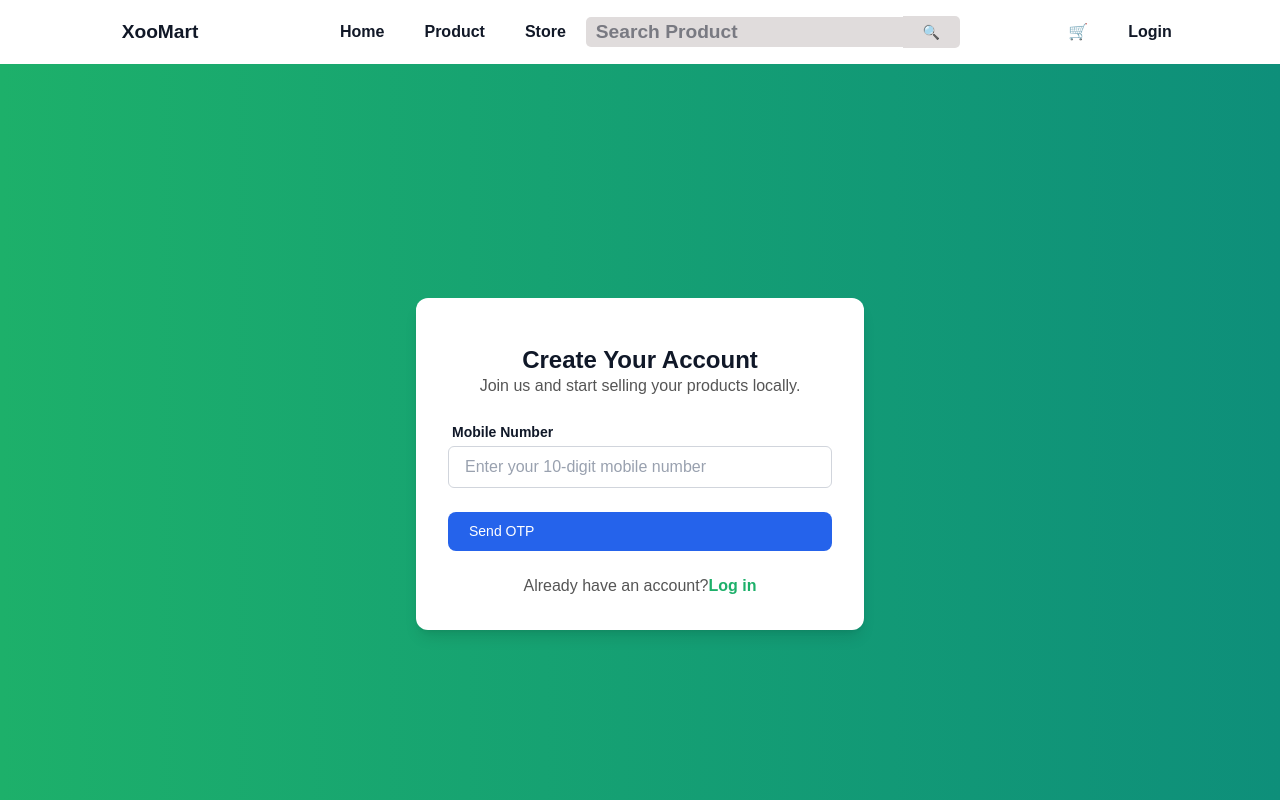
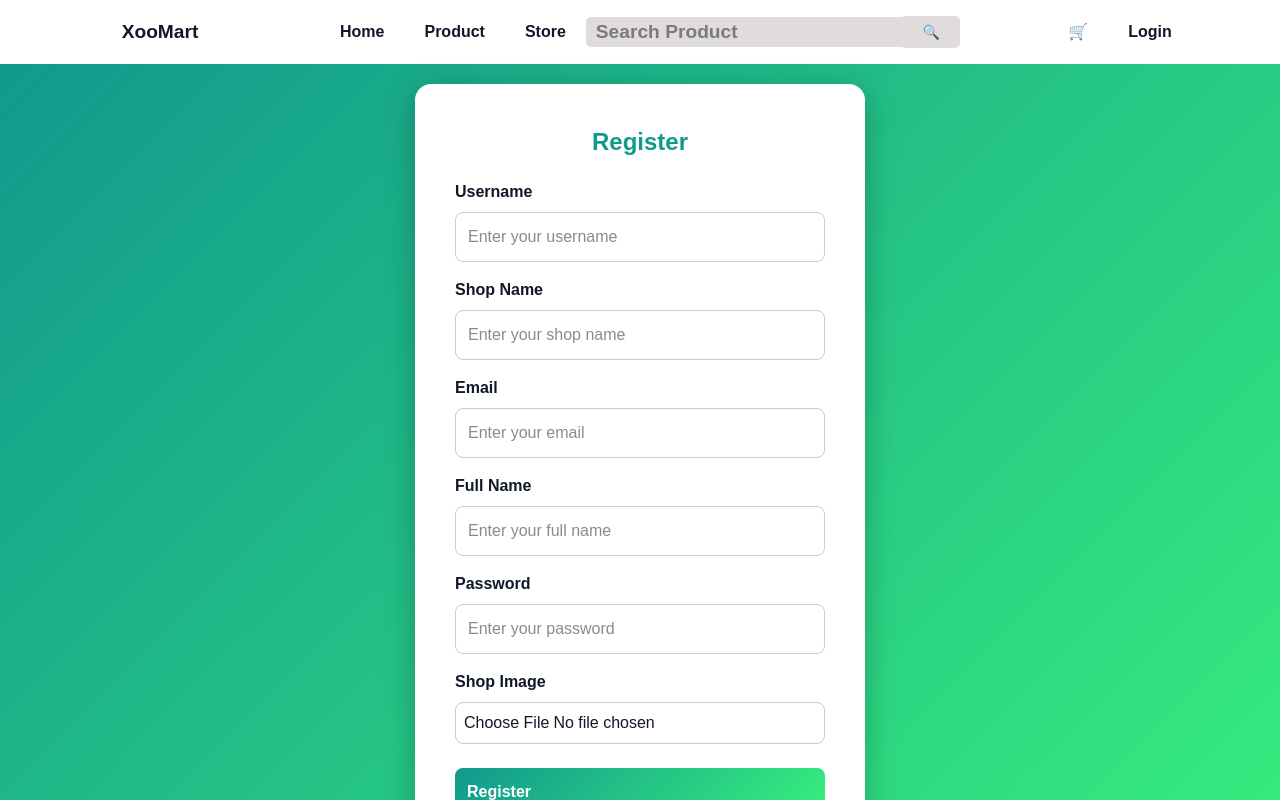
Before and after one commit to TejasSomnathe/XooMart, a React (Vite) app in the folder XooMart/frontend/: page /api/v1/users/register in a window 1280 px wide. Shown: the top 800 px of the page. Built offline with nearby package versions, Linux system fonts and the light colour scheme.

Commit message:
working on the login and  register in backend

```diff
--- a/XooMart/frontend/src/components/Login/Login.jsx
+++ b/XooMart/frontend/src/components/Login/Login.jsx
@@ -1,47 +1,110 @@
 import React, { useState } from 'react';
 import { NavLink } from 'react-router-dom';
+import { Link } from 'react-router-dom';
 import axios from 'axios';
 import './login.css';
 
 function Login() {
-  const [email, setEmail] = useState("");
-  const [password, setPassword] = useState("");
+  const [email, setEmail] = useState('');
+  const [password, setPassword] = useState('');
+
+
+  const handleSubmit = (e) => {
+    e.preventDefault();
+    // Here you can add your login logic
+    console.log('Email:', email);
+    console.log('Password:', password);
+  };
 
   return (
-    <div className="login-bg">
-      <div className="login-card">
-        <div className="login-icon">
-          <i className="fas fa-sign-in-alt" style={{ color: "#3b6ef8", fontSize: "2rem" }}></i>
-        </div>
-        <h1 className="login-title">Welcome Back!</h1>
-        <p className="login-subtitle">Login to manage your store and products.</p>
-        <form>
-          <label htmlFor="email" className="login-label">
-            <i className="fas fa-mobile-alt" style={{ marginRight: "0.5rem" }}></i>Email
+    <div
+      style={{
+        minHeight: '100vh',
+        display: 'flex',
+        alignItems: 'center',
+        justifyContent: 'center',
+        background: 'linear-gradient(135deg, #8e2de2, #4a00e0)',
+        padding: '20px',
+      }}
+    >
+      <form
+        onSubmit={handleSubmit}
+        style={{
+          background: 'white',
+          borderRadius: '16px',
+          boxShadow: '0 8px 32px rgba(0, 0, 0, 0.25)',
+          padding: '40px',
+          width: '100%',
+          maxWidth: '400px',
+        }}
+      >
+        <h2 style={{ textAlign: 'center', marginBottom: '20px', color: '#4a00e0' }}>
+          Login
+        </h2>
+
+        <div style={{ marginBottom: '16px' }}>
+          <label style={{ display: 'block', marginBottom: '8px', fontWeight: 'bold' }}>
+            Email
           </label>
           <input
-            id="email"
-            type="text"
-            placeholder="Enter your Email"
-            className="login-input"
+            type="email"
             value={email}
             onChange={(e) => setEmail(e.target.value)}
+            placeholder="Enter your email"
+            required
+            style={{
+              width: '100%',
+              padding: '12px',
+              borderRadius: '8px',
+              border: '1px solid #ccc',
+              outline: 'none',
+              transition: 'border-color 0.3s',
+            }}
+            onFocus={(e) => (e.target.style.borderColor = '#8e2de2')}
+            onBlur={(e) => (e.target.style.borderColor = '#ccc')}
           />
-          <label htmlFor="password" className="login-label">
-            <i className="fas fa-lock" style={{ marginRight: "0.5rem" }}></i>Password
+        </div>
+
+        <div style={{ marginBottom: '24px' }}>
+          <label style={{ display: 'block', marginBottom: '8px', fontWeight: 'bold' }}>
+            Password
           </label>
           <input
-            id="password"
             type="password"
-            placeholder="Enter your Password"
-            className="login-input"
             value={password}
             onChange={(e) => setPassword(e.target.value)}
+            placeholder="Enter your password"
+            required
+            style={{
+              width: '100%',
+              padding: '12px',
+              borderRadius: '8px',
+              border: '1px solid #ccc',
+              outline: 'none',
+              transition: 'border-color 0.3s',
+            }}
+            onFocus={(e) => (e.target.style.borderColor = '#8e2de2')}
+            onBlur={(e) => (e.target.style.borderColor = '#ccc')}
           />
-          <button
-            type="submit"
-            className="login-btn"
-            onClick={async (e) => {
+        </div>
+
+        <button
+          type="submit"
+          style={{
+            width: '100%',
+            padding: '12px',
+            borderRadius: '8px',
+            border: 'none',
+            background: 'linear-gradient(135deg, #8e2de2, #4a00e0)',
+            color: 'white',
+            fontWeight: 'bold',
+            fontSize: '16px',
+            cursor: 'pointer',
+            transition: 'opacity 0.3s',
+          }}
+          onMouseOver={(e) => (e.target.style.opacity = '0.9')}
+          onMouseOut={(e) => (e.target.style.opacity = '1')}
+           onClick={async (e) => {
               e.preventDefault();
               try {
                 const response = await axios.post("/api/v1/users/login", { email, password }, { withCredentials: true });
@@ -54,15 +117,25 @@ function Login() {
                 console.error("Login error:", error);
               }
             }}
+        >
+          Login
+        </button>
+
+        {/* Register link */}
+        <p style={{ marginTop: '20px', textAlign: 'center', fontSize: '14px' }}>
+          Don’t have an account?{' '}
+          <Link
+            to="/api/v1/users/register"
+            style={{
+              color: '#8e2de2',
+              textDecoration: 'none',
+              fontWeight: 'bold',
+            }}
           >
-            Submit
-          </button>
-        </form>
-        <p className="login-footer">
-          Don't have an account?
-          <NavLink to="/register" className="login-link"> Sign up</NavLink>
+            Register
+          </Link>
         </p>
-      </div>
+      </form>
     </div>
   );
 }
--- a/XooMart/frontend/src/components/Register/Register.jsx
+++ b/XooMart/frontend/src/components/Register/Register.jsx
@@ -1,40 +1,181 @@
-import React from 'react'
-import { NavLink } from 'react-router-dom'
+// src/components/RegisterPage.jsx
+import React, { useState } from 'react';
+import { Link } from 'react-router-dom';
+import axios from 'axios';
 
-function Register() {
+function RegisterPage() {
+  const [formData, setFormData] = useState({
+    username: '',
+    shopname: '',
+    email: '',
+    fullname: '',
+    password: '',
+  });
+
+  const [shopImage, setShopImage] = useState(null);
+
+  const handleChange = (e) => {
+    setFormData({ ...formData, [e.target.name]: e.target.value });
+  };
+
+  const handleImageChange = (e) => {
+    setShopImage(e.target.files[0]);
+  };
+
+  const handleSubmit = async (e) => {
+    e.preventDefault();
+
+    try {
+      const data = new FormData();
+      data.append('username', formData.username);
+      data.append('shopname', formData.shopname);
+      data.append('email', formData.email);
+      data.append('fullname', formData.fullname);
+      data.append('password', formData.password);
+      if (shopImage) {
+        data.append('shopImage', shopImage);
+      }
+
+      const response = await axios.post(
+        '/api/v1/users/register',
+        data,
+        {
+          withCredentials: true,
+          headers: {
+            'Content-Type': 'multipart/form-data',
+          },
+        }
+      );
+
+      if (response.data) {
+        alert('Register successful!');
+      } else {
+        alert('Register failed: ' + response.data.message);
+      }
+    } catch (error) {
+      console.error('Register error:', error);
+      alert('An error occurred during registration.');
+    }
+  };
+
   return (
-   <>
-    <div className="min-h-screen flex items-center justify-center bg-gradient-to-r from-[#1db06a] to-[#0e8f7a] p-4">
-    <div className="bg-white rounded-xl shadow-lg w-full max-w-md p-8">
-      <div className="flex justify-center mb-4">
-        <i className="fas fa-user-plus text-[#1db06a] text-4xl"></i>
-      </div>
-      <h1 className="text-center text-gray-900 font-extrabold text-2xl mb-1">Create Your Account</h1>
-      <p className="text-center text-gray-600 mb-6 text-sm">Join us and start selling your products locally.</p>
-      <form>
-        <label for="mobile" className="flex items-center text-gray-900 font-semibold mb-1 text-sm">
-          <i className="fas fa-mobile-alt mr-1"></i> Mobile Number
-        </label>
-        <input
-          id="mobile"
-          type="text"
-          placeholder="Enter your 10-digit mobile number"
-          className="w-full border border-gray-300 rounded-md px-4 py-2 mb-6 text-gray-700 placeholder-gray-400 focus:outline-none focus:ring-2 focus:ring-[#1db06a]"
-        />
+    <div
+      style={{
+        minHeight: '100vh',
+        display: 'flex',
+        alignItems: 'center',
+        justifyContent: 'center',
+        background: 'linear-gradient(135deg, #11998e, #38ef7d)',
+        padding: '20px',
+      }}
+    >
+      <form
+        onSubmit={handleSubmit}
+        style={{
+          background: 'white',
+          borderRadius: '16px',
+          boxShadow: '0 8px 32px rgba(0, 0, 0, 0.25)',
+          padding: '40px',
+          width: '100%',
+          maxWidth: '450px',
+        }}
+        encType="multipart/form-data"
+      >
+        <h2 style={{ textAlign: 'center', marginBottom: '20px', color: '#11998e' }}>
+          Register
+        </h2>
+
+        {/* Text Inputs */}
+        {[
+          { label: 'Username', name: 'username', type: 'text' },
+          { label: 'Shop Name', name: 'shopname', type: 'text' },
+          { label: 'Email', name: 'email', type: 'email' },
+          { label: 'Full Name', name: 'fullname', type: 'text' },
+          { label: 'Password', name: 'password', type: 'password' },
+        ].map((input) => (
+          <div key={input.name} style={{ marginBottom: '16px' }}>
+            <label style={{ display: 'block', marginBottom: '8px', fontWeight: 'bold' }}>
+              {input.label}
+            </label>
+            <input
+              type={input.type}
+              name={input.name}
+              value={formData[input.name]}
+              onChange={handleChange}
+              placeholder={`Enter your ${input.label.toLowerCase()}`}
+              required
+              style={{
+                width: '100%',
+                padding: '12px',
+                borderRadius: '8px',
+                border: '1px solid #ccc',
+                outline: 'none',
+                transition: 'border-color 0.3s',
+              }}
+              onFocus={(e) => (e.target.style.borderColor = '#11998e')}
+              onBlur={(e) => (e.target.style.borderColor = '#ccc')}
+            />
+          </div>
+        ))}
+
+        {/* Shop Image Upload */}
+        <div style={{ marginBottom: '24px' }}>
+          <label style={{ display: 'block', marginBottom: '8px', fontWeight: 'bold' }}>
+            Shop Image
+          </label>
+          <input
+            type="file"
+            accept="image/*"
+            onChange={handleImageChange}
+            style={{
+              width: '100%',
+              padding: '8px',
+              borderRadius: '8px',
+              border: '1px solid #ccc',
+              outline: 'none',
+              background: 'white',
+            }}
+          />
+        </div>
+
+        {/* Submit Button */}
         <button
           type="submit"
-          className="w-full bg-[#2563eb] hover:bg-[#1e40af] text-white font-normal py-3 rounded-md transition-colors duration-300"
+          style={{
+            width: '100%',
+            padding: '12px',
+            borderRadius: '8px',
+            border: 'none',
+            background: 'linear-gradient(135deg, #11998e, #38ef7d)',
+            color: 'white',
+            fontWeight: 'bold',
+            fontSize: '16px',
+            cursor: 'pointer',
+            transition: 'opacity 0.3s',
+          }}
+          onMouseOver={(e) => (e.target.style.opacity = '0.9')}
+          onMouseOut={(e) => (e.target.style.opacity = '1')}
         >
-          Send OTP
+          Register
         </button>
+
+        {/* Back to Login link */}
+        <p style={{ marginTop: '20px', textAlign: 'center', fontSize: '14px' }}>
+          Already have an account?{' '}
+          <Link
+            to="/"
+            style={{
+              color: '#11998e',
+              textDecoration: 'none',
+              fontWeight: 'bold',
+            }}
+          >
+            Login
+          </Link>
+        </p>
       </form>
-      <p className="text-center text-gray-600 mt-6 text-sm">
-        Already have an account?
-        <NavLink to="/login" className="text-[#1db06a] font-semibold hover:underline">Log in</NavLink>
-      </p>
     </div>
-  </div></>
-  )
+  );
 }
 
-export default Register
+export default RegisterPage;
```
Also changed, not shown: 2 other files (tests, documents, lock files or other folders).
